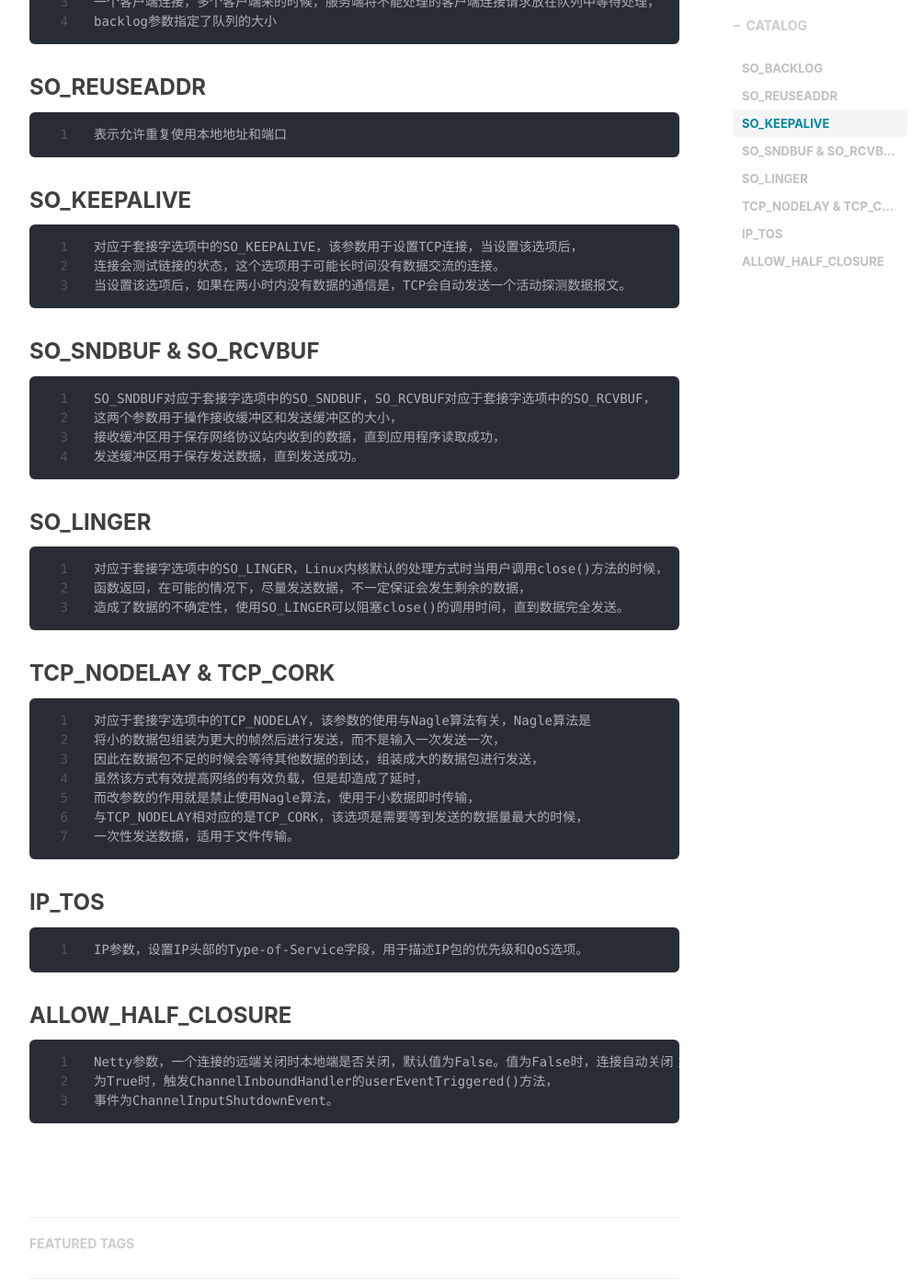
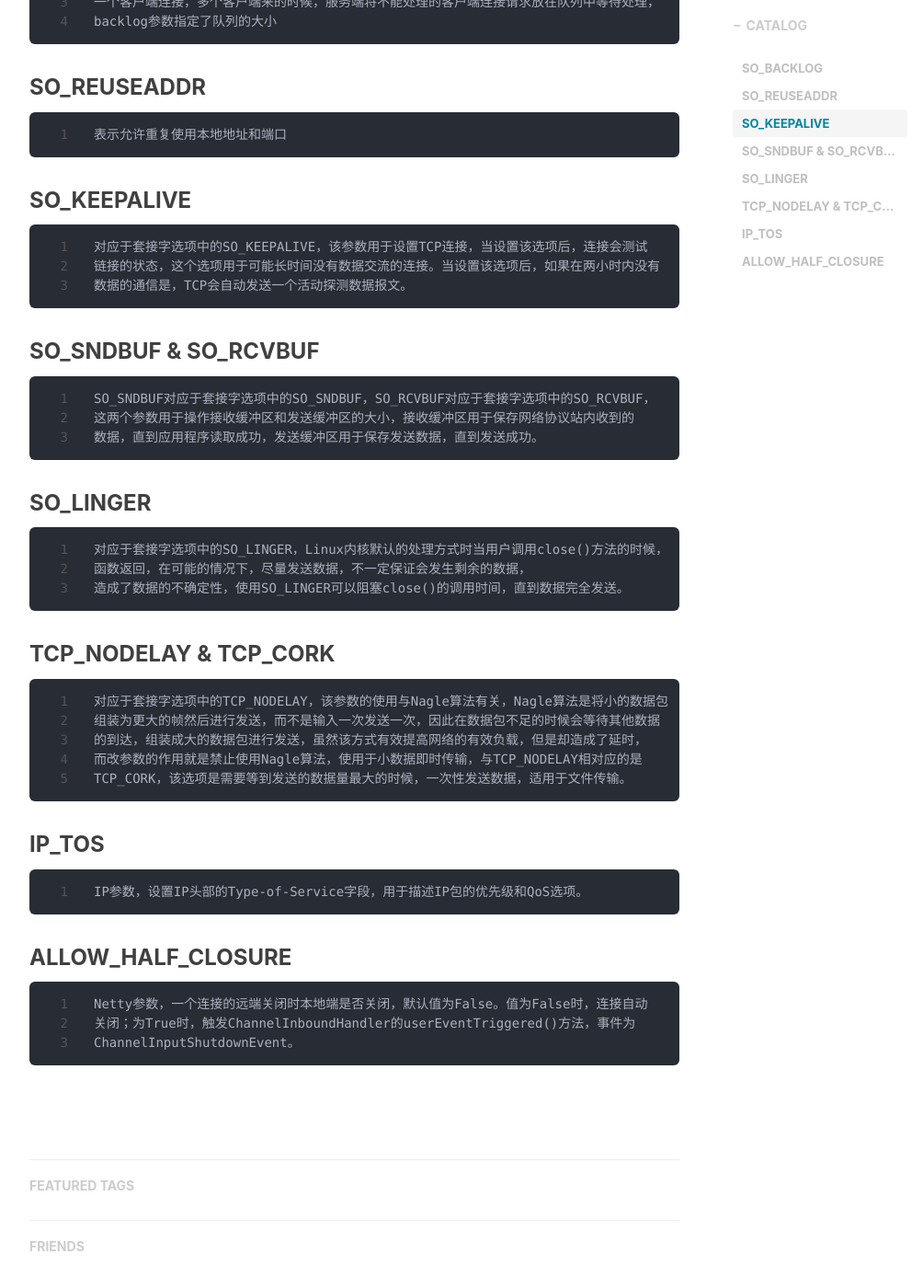
Before and after one commit to woncz/woncz.github.io, a Jekyll site: the page built from _posts/2019-06-27-ChannelOption.md, in a window 1280 px wide and 1400 px high, scrolled down 680 px. Shown: the whole window at 92% size, without its empty margins (233-1237 px from the left). Built offline with Jekyll 4.4.1, drawn with Linux system fonts in a browser that asks for light colours; nearby versions of some CDN libraries; comment, search, counter and statistics services are not loaded.

Commit message:
adjust text format

````diff
--- a/_posts/2019-06-27-ChannelOption.md
+++ b/_posts/2019-06-27-ChannelOption.md
@@ -26,17 +26,16 @@
 
 ### SO_KEEPALIVE
 ```
-对应于套接字选项中的SO_KEEPALIVE，该参数用于设置TCP连接，当设置该选项后，
-连接会测试链接的状态，这个选项用于可能长时间没有数据交流的连接。
-当设置该选项后，如果在两小时内没有数据的通信是，TCP会自动发送一个活动探测数据报文。
+对应于套接字选项中的SO_KEEPALIVE，该参数用于设置TCP连接，当设置该选项后，连接会测试
+链接的状态，这个选项用于可能长时间没有数据交流的连接。当设置该选项后，如果在两小时内没有
+数据的通信是，TCP会自动发送一个活动探测数据报文。
 ```
 
 ### SO_SNDBUF & SO_RCVBUF
 ```
 SO_SNDBUF对应于套接字选项中的SO_SNDBUF，SO_RCVBUF对应于套接字选项中的SO_RCVBUF，
-这两个参数用于操作接收缓冲区和发送缓冲区的大小，
-接收缓冲区用于保存网络协议站内收到的数据，直到应用程序读取成功，
-发送缓冲区用于保存发送数据，直到发送成功。
+这两个参数用于操作接收缓冲区和发送缓冲区的大小，接收缓冲区用于保存网络协议站内收到的
+数据，直到应用程序读取成功，发送缓冲区用于保存发送数据，直到发送成功。
 ```
 
 ### SO_LINGER
@@ -48,13 +47,11 @@
 
 ### TCP_NODELAY & TCP_CORK
 ```
-对应于套接字选项中的TCP_NODELAY，该参数的使用与Nagle算法有关，Nagle算法是
-将小的数据包组装为更大的帧然后进行发送，而不是输入一次发送一次，
-因此在数据包不足的时候会等待其他数据的到达，组装成大的数据包进行发送，
-虽然该方式有效提高网络的有效负载，但是却造成了延时，
-而改参数的作用就是禁止使用Nagle算法，使用于小数据即时传输，
-与TCP_NODELAY相对应的是TCP_CORK，该选项是需要等到发送的数据量最大的时候，
-一次性发送数据，适用于文件传输。
+对应于套接字选项中的TCP_NODELAY，该参数的使用与Nagle算法有关，Nagle算法是将小的数据包
+组装为更大的帧然后进行发送，而不是输入一次发送一次，因此在数据包不足的时候会等待其他数据
+的到达，组装成大的数据包进行发送，虽然该方式有效提高网络的有效负载，但是却造成了延时，
+而改参数的作用就是禁止使用Nagle算法，使用于小数据即时传输，与TCP_NODELAY相对应的是
+TCP_CORK，该选项是需要等到发送的数据量最大的时候，一次性发送数据，适用于文件传输。
 ```
 
 ### IP_TOS
@@ -64,7 +61,7 @@
 
 ### ALLOW_HALF_CLOSURE
 ```
-Netty参数，一个连接的远端关闭时本地端是否关闭，默认值为False。值为False时，连接自动关闭；
-为True时，触发ChannelInboundHandler的userEventTriggered()方法，
-事件为ChannelInputShutdownEvent。
+Netty参数，一个连接的远端关闭时本地端是否关闭，默认值为False。值为False时，连接自动
+关闭；为True时，触发ChannelInboundHandler的userEventTriggered()方法，事件为
+ChannelInputShutdownEvent。
 ```
````
